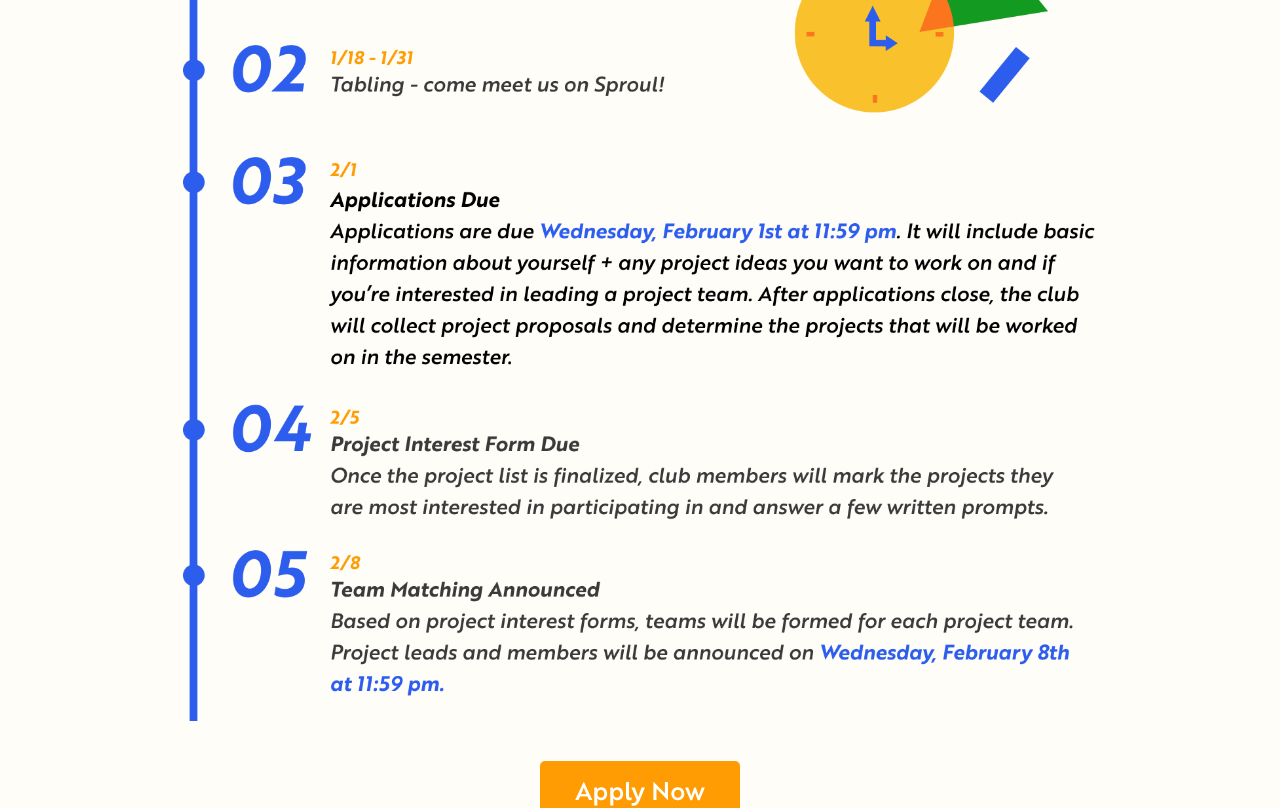
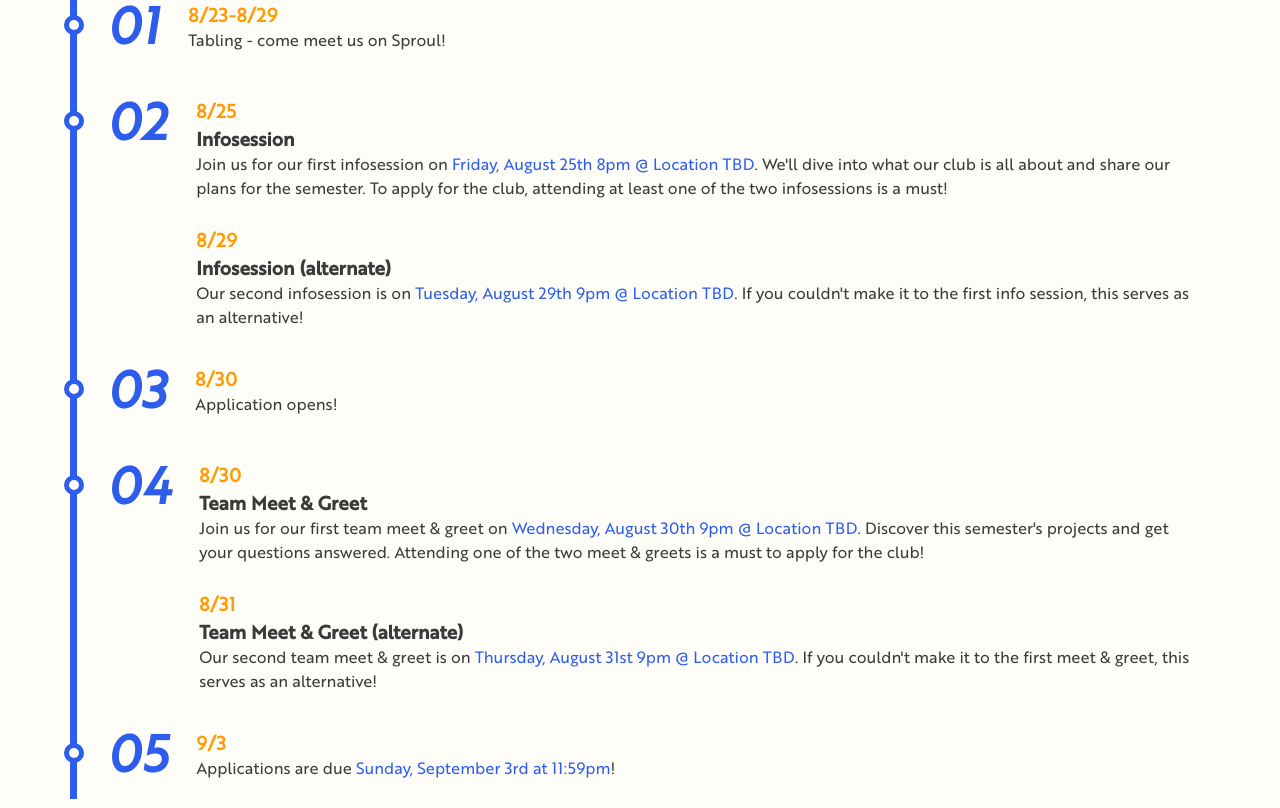
Before and after one commit to openprojectberkeley/frontend, a React (Create React App) app: page /apply in a window 1280 px wide. Shown: the part 900-1708 px from the top of the page. Built offline with nearby package versions, Linux system fonts and the light colour scheme.

Commit message:
converted timeline to code instead of image

```diff
--- a/src/components/Apply.js
+++ b/src/components/Apply.js
@@ -5,7 +5,6 @@ import orangeCurve from "../images/orangecurve.png";
 
 import homeStyles from "../css/HomePage.module.css";
 import applyCurveBlue from '../images/applyCurveBlue.png';
-import timeline from "../images/timeline.png";
 
 const faqList = [
   [
@@ -133,11 +132,79 @@ export default function Apply() {
           </div>
         </div>
         <img src={applyCurveBlue} className={styles.blueCurve} />
-        <div className={styles.timeline}>
-          <div className={`${styles.timelineWidth} "limitWidth"`} id="timeline">
-            <h1>Recruitment Timeline</h1>
-            <img src={timeline} className={styles.timelineImg} />
-            <a href="https://forms.gle/eQ4JHmh6H8HoDyiy7" target="_blank" rel="noopener noreferrer"><button className={`${homeStyles.getInvolvedButton} ${styles.applyButton}`}>Apply Now</button></a>
+        <div className="limitWidth">
+          <div className={styles.timeline}>
+            <div className={styles.timelineWidth} id="timeline">
+              <h1>Recruitment Timeline</h1>
+              <p className={styles.importantNote}>*It is mandatory to attend the infosession and team meet & greet to apply!</p>
+              <div className={styles.timelineContent}>
+                <div className={styles.outer}>
+                  <div className={styles.card}>
+                    <div className={styles.info}>
+                      <h1 className={styles.title}>01</h1>
+                      <div className={styles.content}>
+                        <h3 className={styles.date}>8/23-8/29</h3>
+                        {/* <h3 className={styles.subtitle}>Applications Due</h3> */}
+                        <p className={styles.information}>Tabling - come meet us on Sproul!</p>
+                      </div>
+                    </div>
+                  </div>
+                  <div className={styles.card}>
+                    <div className={styles.info}>
+                      <h1 className={styles.title}>02</h1>
+                      <div className={styles.stackContent}>
+                        <div className={styles.content}>
+                          <h3 className={styles.date}>8/25</h3>
+                          <h3 className={styles.subtitle}>Infosession</h3>
+                          <p className={styles.information}>Join us for our first infosession on <span className={styles.blue}>Friday, August 25th 8pm @ Location TBD</span>. We'll dive into what our club is all about and share our plans for the semester. To apply for the club, attending at least one of the two infosessions is a must!</p>
+                        </div>
+                        <div className={styles.content}>
+                          <h3 className={styles.date}>8/29</h3>
+                          <h3 className={styles.subtitle}>Infosession (alternate)</h3>
+                          <p className={styles.information}>Our second infosession is on <span className={styles.blue}>Tuesday, August 29th 9pm @ Location TBD</span>. If you couldn't make it to the first info session, this serves as an alternative!</p>
+                        </div>
+                      </div>
+                    </div>
+                  </div>
+                  <div className={styles.card}>
+                    <div className={styles.info}>
+                      <h1 className={styles.title}>03</h1>
+                      <div className={styles.content}>
+                        <h3 className={styles.date}>8/30</h3>
+                        <p className={styles.information}>Application opens!</p>
+                      </div>
+                    </div>
+                  </div>
+                  <div className={styles.card}>
+                    <div className={styles.info}>
+                      <h1 className={styles.title}>04</h1>
+                      <div className={styles.stackContent}>
+                        <div className={styles.content}>
+                          <h3 className={styles.date}>8/30</h3>
+                          <h3 className={styles.subtitle}>Team Meet & Greet</h3>
+                          <p className={styles.information}>Join us for our first team meet & greet on <span className={styles.blue}>Wednesday, August 30th 9pm @ Location TBD</span>. Discover this semester's projects and get your questions answered. Attending one of the two meet & greets is a must to apply for the club!</p>
+                        </div>
+                        <div className={styles.content}>
+                          <h3 className={styles.date}>8/31</h3>
+                          <h3 className={styles.subtitle}>Team Meet & Greet (alternate)</h3>
+                          <p className={styles.information}>Our second team meet & greet is on <span className={styles.blue}>Thursday, August 31st 9pm @ Location TBD</span>. If you couldn't make it to the first meet & greet, this serves as an alternative!</p>
+                        </div>
+                      </div>
+                    </div>
+                  </div>
+                  <div className={styles.card}>
+                    <div className={styles.info}>
+                      <h1 className={styles.title}>05</h1>
+                      <div className={styles.content}>
+                        <h3 className={styles.date}>9/3</h3>
+                        <p className={styles.information}>Applications are due <span className={styles.blue}>Sunday, September 3rd at 11:59pm</span>!</p>
+                      </div>
+                    </div>
+                  </div>
+                </div>
+              </div>
+              <a href="https://forms.gle/eQ4JHmh6H8HoDyiy7" target="_blank" rel="noopener noreferrer"><button className={`${homeStyles.getInvolvedButton} ${styles.applyButton}`}>Apply Now</button></a>
+            </div>
           </div>
         </div>
       </div>
--- a/src/css/Apply.module.css
+++ b/src/css/Apply.module.css
@@ -34,11 +34,6 @@
   margin-right: var(--margin-from-screen);
 }
 
-.timelineImg {
-	width: 1000px;
-	margin: auto;
-}
-
 .timelineWidth {
   display: flex;
   flex-direction: column;
@@ -55,12 +50,85 @@
 
 .timeline h1 {
   color: #2D5DED;
+  padding: 0;
 }
 
-@media screen and (max-width: 1275px) {
-	.timelineImg {
-		width: 100%;
-	}
+.blue {
+  color: #2D5DED;
+}
+
+.outer {
+  border-left: 7px solid #2D5DED;
+}
+
+.card {
+  position: relative;
+  margin: 0 0 0 20px;
+  padding: 10px;
+  color: #3A3A3A;
+  border-radius: 8px;
+}
+
+.info {
+  display: flex;
+  flex-direction: row;
+  gap: 30px;
+}
+
+.title {
+  position: relative;
+  font-size: 50px;
+  font-family: 'Brother Medium Italic';
+  margin: 0;
+  padding: 0;
+}
+
+.title::before {
+  content: "";
+  position: absolute;
+  width: 10px;
+  height: 10px;
+  background: white;
+  border-radius: 50%;
+  left: -43px;
+  top: 30px;
+  border: 5px solid #2D5DED;
+}
+
+.content {
+  margin-top: 15px;
+}
+
+.date {
+  color: #FF9C03;
+  margin: 0;
+}
+
+.subtitle {
+  font-family: 'Brother Bold';
+  margin: 0;
+}
+
+.information {
+  margin: 0;
+}
+
+.stackContent {
+  display: flex;
+  flex-direction: column;
+  gap: 10px;
+}
+
+.timelineContent {
+  padding: 20px 0;
+}
+
+.importantNote {
+  font-family: 'Brother Bold';
+  border: 3px solid #FF9C03;
+  padding: 10px;
+  background-color: #FF9C03;
+  color: white;
 }
 
 @media screen and (max-width: 1000px) {
@@ -93,12 +161,6 @@
   }
   .applyButton {
     font-size: 15px;
-  }
-}
-
-@media screen and (min-width: 1000px) {
-  .timelineImg {
-    width: 75%;
   }
 }
 
```
Also changed, not shown: src/images/timeline.png (deleted).
